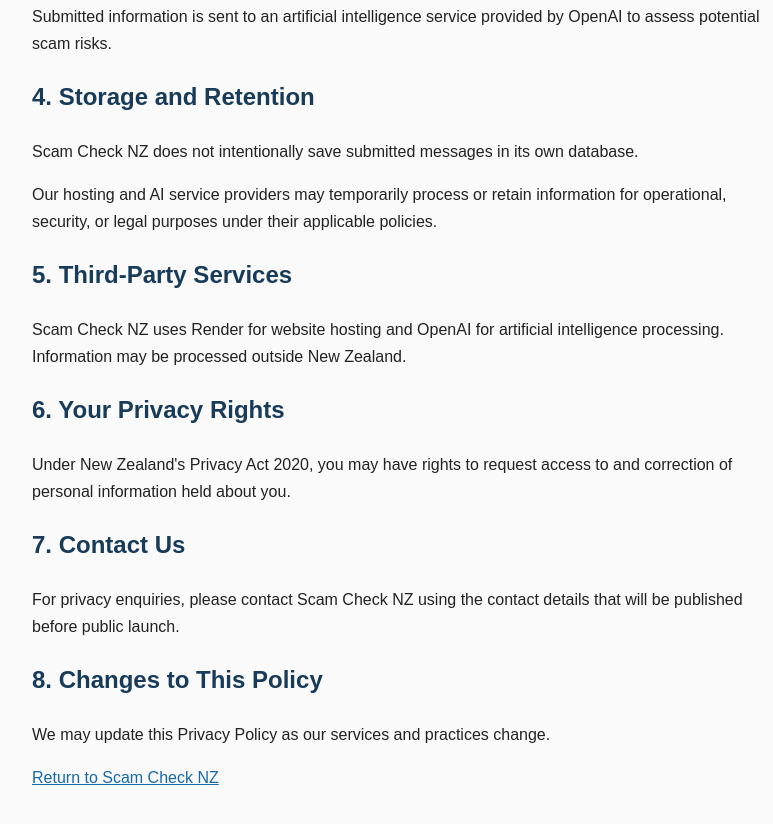
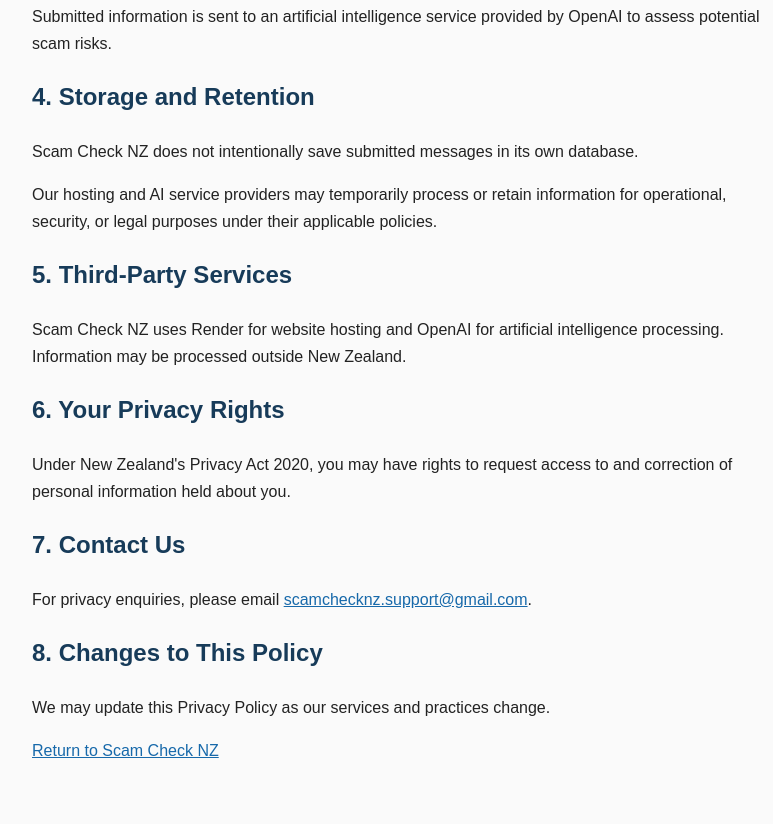
Before and after one commit to Scamchecknz/Scam-check, a website: page privacy.html in a window 1280 px wide. Shown: the part 611-1435 px from the top of the page, without its empty margins (233-1006 px from the left). Drawn offline with Linux system fonts and the light colour scheme.

Commit message:
Revise contact details for privacy enquiries
Updated contact information for privacy enquiries.

```diff
--- a/privacy.html
+++ b/privacy.html
@@ -84,9 +84,9 @@ held about you.
 
 <h2>7. Contact Us</h2>
 <p>
-For privacy enquiries, please contact
-Scam Check NZ using the contact details
-that will be published before public launch.
+For privacy enquiries, please email
+<a href="mailto:scamchecknz.support@gmail.com">
+scamchecknz.support@gmail.com</a>.
 </p>
 
 <h2>8. Changes to This Policy</h2>
```
